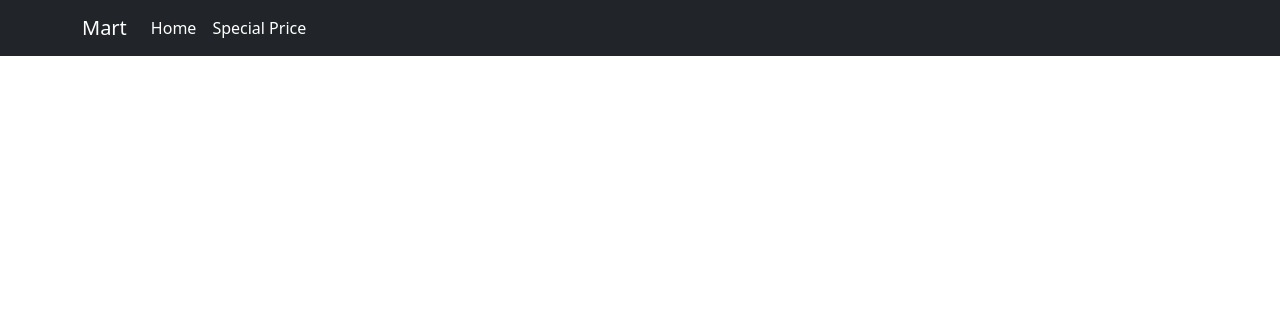
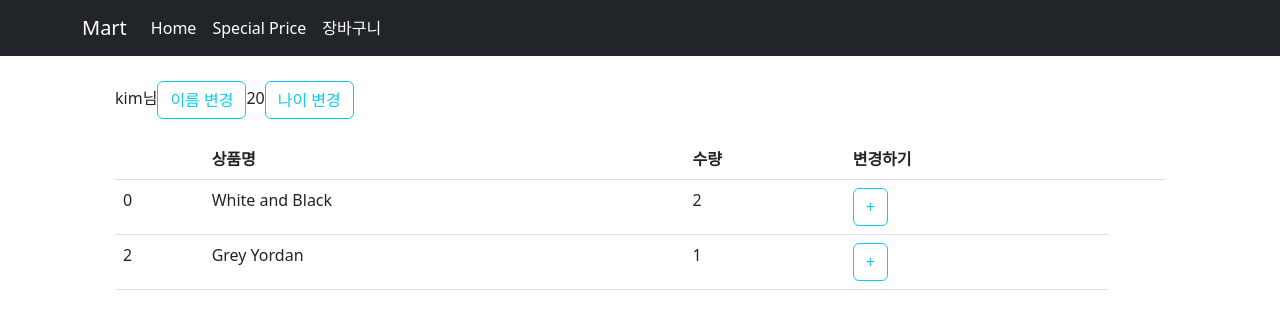
Before and after one commit to shalalah/clone_practice, a React (Create React App) app: page /cart in a window 1280 px wide. Shown: the top 320 px of the page. Built offline with nearby package versions, Linux system fonts and the light colour scheme.

Commit message:
redux tookit 장바구니 구현, 버튼 클릭시 수량 더하기 구현

```diff
--- a/package.json
+++ b/package.json
@@ -3,6 +3,7 @@
   "version": "0.1.0",
   "private": true,
   "dependencies": {
+    "@reduxjs/toolkit": "^1.8.5",
     "@testing-library/jest-dom": "^5.16.5",
     "@testing-library/react": "^13.4.0",
     "@testing-library/user-event": "^13.5.0",
@@ -11,6 +12,7 @@
     "react": "^18.2.0",
     "react-bootstrap": "^2.5.0",
     "react-dom": "^18.2.0",
+    "react-redux": "^8.0.4",
     "react-router-dom": "^6.4.1",
     "react-scripts": "5.0.1",
     "styled-components": "^5.3.5",
--- a/src/App.js
+++ b/src/App.js
@@ -1,3 +1,4 @@
+import React from "react";
 import {
     Route,
     Routes,
@@ -17,11 +18,17 @@ import data from "./dummy/data";
 import Item from "./component/Item";
 import Detail from "./component/Detail";
 import Special from "./component/Special";
+import Cart from "./component/Cart";
+// ContextAPI
+export let Context1 = React.createContext();
 
 function App() {
     let [items] = useState(data);
     // console.log(items[0].title);
     const navigate = useNavigate();
+
+    // ContextAPI
+    const [store, setStore] = useState("불러 오는 중...");
 
     return (
         <div className="App">
@@ -55,15 +62,33 @@ function App() {
                         >
                             Special Price
                         </Nav.Link>
+                        <Nav.Link
+                            onClick={() => {
+                                navigate("/Cart");
+                            }}
+                            style={{
+                                color: "white",
+                            }}
+                        >
+                            장바구니
+                        </Nav.Link>
                     </Nav>
                 </Container>
             </Navbar>
             <Routes>
                 <Route path="/" element={<Item items={items} />} />
-                <Route path="/detail/:id/" element={<Detail items={items} />}>
+                <Route
+                    path="/detail/:id/"
+                    element={
+                        <Context1.Provider value={{ store }}>
+                            <Detail items={items} />{" "}
+                        </Context1.Provider>
+                    }
+                >
                     <Route path="location" element={<div>상세페이지</div>} />
                 </Route>
                 <Route path="/special" element={<Special />} />
+                <Route path="/cart" element={<Cart />} />
                 {/* 이외에 모든 곳 */}
                 {/* <Route path="*" element={<div>Not Found</div>} /> */}
             </Routes>
--- /dev/null
+++ b/src/component/Cart.js
@@ -0,0 +1,79 @@
+import React from "react";
+import styled from "styled-components";
+
+import { Table, Button } from "react-bootstrap";
+// state 가져오기, 변경함수 가져오기
+import { useSelector, useDispatch } from "react-redux";
+//state변경함수 가져오기
+import { changeName, increase, changeCount } from "../store";
+
+export default function Cart() {
+    let state = useSelector((state) => state);
+    // console.log(state);
+    // 객체 - 비구조화 문법
+    let { cart, user } = state;
+    const dispatch = useDispatch();
+
+    return (
+        <CartContainer>
+            <div>
+                {user.name}님
+                <Button
+                    variant="outline-info"
+                    onClick={() => {
+                        dispatch(changeName());
+                    }}
+                >
+                    이름 변경
+                </Button>
+                {user.age}
+                <Button
+                    variant="outline-info"
+                    onClick={() => {
+                        dispatch(increase(1));
+                    }}
+                >
+                    나이 변경
+                </Button>
+            </div>
+            <Table responsive style={{ marginTop: "20px" }}>
+                {/* table head 제목 부분 */}
+                <thead>
+                    {/* tr 가로줄, th 와 td 넣으면 열 하나 생김 */}
+                    <tr>
+                        <th></th>
+                        <th>상품명</th>
+                        <th>수량</th>
+                        <th>변경하기</th>
+                        <th></th>
+                    </tr>
+                </thead>
+                <tbody>
+                    {cart.map((item, i) => (
+                        // console.log(item.id);
+                        <tr key={item.id}>
+                            <td>{item.id}</td>
+                            <td>{item.name}</td>
+                            <td>{item.count}</td>
+                            <td>
+                                <Button
+                                    variant="outline-info"
+                                    onClick={() => {
+                                        dispatch(changeCount(item.id));
+                                    }}
+                                >
+                                    +
+                                </Button>
+                            </td>
+                        </tr>
+                    ))}
+                </tbody>
+            </Table>
+        </CartContainer>
+    );
+}
+const CartContainer = styled.div`
+    width: 1050px;
+    margin: 0 auto;
+    padding-top: 25px;
+`;
--- a/src/component/Detail.js
+++ b/src/component/Detail.js
@@ -3,8 +3,10 @@ import Col from "react-bootstrap/Col";
 import Nav from "react-bootstrap/Nav";
 import Button from "react-bootstrap/Button";
 import "../Detail.css";
-import { useEffect, useState } from "react";
+import { useEffect, useState, useContext } from "react";
 import { useNavigate, Outlet, useParams } from "react-router-dom";
+// Context API 로 store 가져오기
+import { Context1 } from "../App";
 
 import styled from "styled-components";
 
@@ -20,6 +22,7 @@ const YellowBox = styled.div`
 
 const Detail = (props) => {
     const navigate = useNavigate();
+    let { store } = useContext(Context1); // 보관함해체
 
     const [count, setCount] = useState(0);
     const [appear, setAppear] = useState(true);
@@ -48,10 +51,8 @@ const Detail = (props) => {
 
     return (
         <DetailPage>
+            {appear === true ? <YellowBox>{store}</YellowBox> : null}
             <div className={`start ${fade}`}>
-                {appear === true ? (
-                    <YellowBox>2초 이내 구매시 할인</YellowBox>
-                ) : null}
                 <Col>
                     <Card>
                         <Card.Img
@@ -131,6 +132,8 @@ const Detail = (props) => {
 
 function TabContent({ tab, items }) {
     // console.log(items.title);
+    let { store } = useContext(Context1); // props대신에 사용하 수 있는 contextAPI
+    console.log(store);
     return [
         <div>{items.title}</div>,
         <div>{items.price}</div>,
--- a/src/component/Item.js
+++ b/src/component/Item.js
@@ -3,9 +3,9 @@ import { useNavigate } from "react-router-dom";
 import axios from "axios";
 
 import bg from "../assets/slide2.avif";
-import Row from "react-bootstrap/Row";
-import Col from "react-bootstrap/Col";
-import Button from "react-bootstrap/Button";
+import { Row, Col, Button } from "react-bootstrap";
+// import Col from "react-bootstrap/Col";
+// import Button from "react-bootstrap/Button";
 import styled from "styled-components";
 
 const MainContainer = styled.div`
@@ -17,6 +17,11 @@ const MainBg = styled.div`
     background-size: cover;
     background-position: center;
     margin-bottom: 10px;
+`;
+const MainWrapper = styled.div`
+    margin: 0 auto;
+    max-width: 1500px;
+    text-align: center;
 `;
 const ItemImg = styled.img`
     width: 80%;
@@ -34,6 +39,7 @@ export default function Item(props) {
         <MainContainer>
             <MainBg></MainBg>
             {/* title순으로 정렬 */}
+            <MainWrapper>
                 <Button
                     variant="outline-info"
                     onClick={() => {
@@ -68,7 +74,9 @@ export default function Item(props) {
                     variant="light"
                     onClick={() => {
                         axios
-                        .get("https://codingapple1.github.io/shop/data2.json")
+                            .get(
+                                "https://codingapple1.github.io/shop/data2.json"
+                            )
                             .then((server) => {
                                 console.log(server);
                                 let list = [...data, ...server.data];
@@ -81,6 +89,7 @@ export default function Item(props) {
                 >
                     더 보기
                 </Button>
+            </MainWrapper>
         </MainContainer>
     );
 }
--- a/src/index.js
+++ b/src/index.js
@@ -2,10 +2,15 @@ import React from "react";
 import { BrowserRouter } from "react-router-dom";
 import ReactDOM from "react-dom/client";
 import App from "./App";
+// 리덕스툴킷 설치관련
+import { Provider } from "react-redux";
+import store from "./store.js";
 
 const root = ReactDOM.createRoot(document.getElementById("root"));
 root.render(
-    <BrowserRouter>
-        <App />
-    </BrowserRouter>
+    <Provider store={store}>
+        <BrowserRouter>
+            <App />
+        </BrowserRouter>
+    </Provider>
 );
--- /dev/null
+++ b/src/store.js
@@ -0,0 +1,38 @@
+import { configureStore, createSlice } from "@reduxjs/toolkit";
+// 파일 분할
+import user from "./store/userSlice";
+
+export let { changeName, increase } = user.actions;
+
+let cart = createSlice({
+    name: "cart",
+    initialState: [
+        { id: 0, name: "White and Black", count: 2 },
+        { id: 2, name: "Grey Yordan", count: 1 },
+    ],
+    // state 변경하는 방법
+    reducers: {
+        changeCount(state, action) {
+            // state[action.payload].count += 1;
+            state.map((a, i) => {
+                if (a.id === action.payload) {
+                    state[i].count++;
+                }
+            });
+
+            let num = state.findIndex((a) => {
+                return a == action.payload;
+            });
+            console.log("num");
+            console.log(num);
+        },
+    },
+});
+export let { changeCount } = cart.actions;
+
+export default configureStore({
+    reducer: {
+        user: user.reducer,
+        cart: cart.reducer,
+    },
+});
--- /dev/null
+++ b/src/store/userSlice.js
@@ -0,0 +1,16 @@
+import { createSlice } from "@reduxjs/toolkit";
+
+let user = createSlice({
+    name: "user",
+    initialState: { name: "kim", age: 20 },
+    // state 변경하는 방법
+    reducers: {
+        changeName(state) {
+            state.name = "park";
+        },
+        increase(state, action) {
+            state.age += action.payload;
+        },
+    },
+});
+export default user;
```
Also changed, not shown: 1 other file (tests, documents, lock files or other folders). Lines whose indentation alone changed are shown as unchanged.
